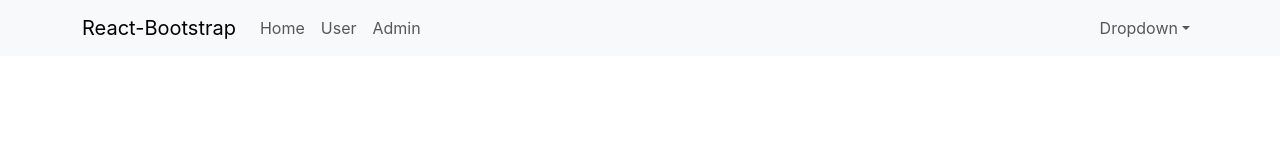
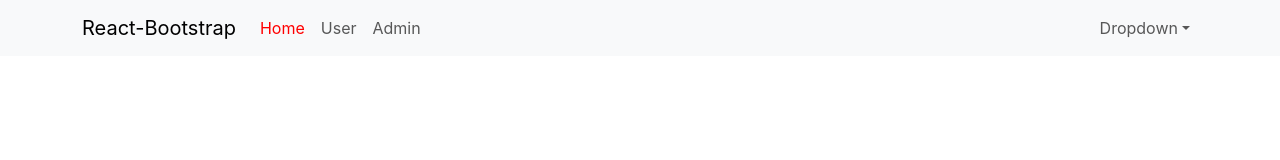
Before and after one commit to doviethung11192023/create-react-app-exam, a React (Create React App) app: page / in a window 1280 px wide. Shown: the top 160 px of the page. Built offline with nearby package versions, Linux system fonts and the light colour scheme.

Commit message:
make the color for the link

```diff
--- a/src/App.js
+++ b/src/App.js
@@ -1,18 +1,23 @@
-import logo from './logo.svg';
-import './App.scss';
-import { useDispatch, useSelector } from 'react-redux';
-import { increaseCounter, decreaseCounter } from './redux/action/counterAction';
-import Header from './component/Header/header';
-
+import logo from "./logo.svg";
+import "./App.scss";
+import { useDispatch, useSelector } from "react-redux";
+import { increaseCounter, decreaseCounter } from "./redux/action/counterAction";
+import Header from "./component/Header/header";
+import { Outlet } from "react-router-dom";
 const App = () => {
-
-
   return (
     <div className="app-container">
-      <Header />
-
+      <div className="header-container">
+        <Header />
+      </div>
+      <div className="main-container">
+        <div className="sidenav-container"></div>
+        <div className="app-content">
+          <Outlet />
+        </div>
+      </div>
     </div>
   );
-}
+};
 
 export default App;
--- a/src/App.scss
+++ b/src/App.scss
@@ -1,14 +1,14 @@
 body {
   margin: 0;
-  font-family: -apple-system, BlinkMacSystemFont, 'Segoe UI', 'Roboto', 'Oxygen',
-    'Ubuntu', 'Cantarell', 'Fira Sans', 'Droid Sans', 'Helvetica Neue',
+  font-family: -apple-system, BlinkMacSystemFont, "Segoe UI", "Roboto", "Oxygen",
+    "Ubuntu", "Cantarell", "Fira Sans", "Droid Sans", "Helvetica Neue",
     sans-serif;
   -webkit-font-smoothing: antialiased;
   -moz-osx-font-smoothing: grayscale;
 }
 
 code {
-  font-family: source-code-pro, Menlo, Monaco, Consolas, 'Courier New',
+  font-family: source-code-pro, Menlo, Monaco, Consolas, "Courier New",
     monospace;
 }
 
@@ -50,3 +50,15 @@
     transform: rotate(360deg);
   }
 }
+
+.app-container {
+  .header-container {
+    .navbar-nav {
+      .nav-link {
+        &.active {
+          color: red !important;
+        }
+      }
+    }
+  }
+}
--- a/src/component/Header/header.js
+++ b/src/component/Header/header.js
@@ -2,7 +2,7 @@
 import Nav from "react-bootstrap/Nav";
 import Navbar from "react-bootstrap/Navbar";
 import NavDropdown from "react-bootstrap/NavDropdown";
-import { Link } from "react-router-dom";
+import { NavLink, Link } from "react-router-dom";
 
 const Header = () => {
   return (
@@ -12,15 +12,15 @@
         <Navbar.Toggle aria-controls="basic-navbar-nav" />
         <Navbar.Collapse id="basic-navbar-nav">
           <Nav className="me-auto">
-            <Link to="/" end className="nav-link">
+            <NavLink to="/" end className="nav-link">
               Home
-            </Link>
-            <Link to="/user" end className="nav-link">
+            </NavLink>
+            <NavLink to="/user" end className="nav-link">
               User
-            </Link>
-            <Link to="/admin" end className="nav-link">
+            </NavLink>
+            <NavLink to="/admin" end className="nav-link">
               Admin
-            </Link>
+            </NavLink>
           </Nav>
           <Nav>
             <NavDropdown title="Dropdown" id="basic-nav-dropdown">
--- a/src/index.js
+++ b/src/index.js
@@ -1,30 +1,26 @@
-import React from 'react';
-import 'bootstrap/dist/css/bootstrap.min.css';
-import 'bootstrap/dist/js/bootstrap.bundle.min.js';
-import ReactDOM from 'react-dom/client';
-import App from './App';
-import reportWebVitals from './reportWebVitals';
-import { Provider } from 'react-redux';
-import store from './redux/store';
+import React from "react";
+import "bootstrap/dist/css/bootstrap.min.css";
+import "bootstrap/dist/js/bootstrap.bundle.min.js";
+import ReactDOM from "react-dom/client";
+import App from "./App";
+import reportWebVitals from "./reportWebVitals";
+import { Provider } from "react-redux";
+import store from "./redux/store";
 import { BrowserRouter, Routes, Route } from "react-router-dom";
-import User from './component/user/user';
-import Admin from './component/admin/admin';
+import User from "./component/user/user";
+import Admin from "./component/admin/admin";
 
-
-
-
-const root = ReactDOM.createRoot(document.getElementById('root'));
+const root = ReactDOM.createRoot(document.getElementById("root"));
 root.render(
   <Provider store={store}>
     <React.StrictMode>
       <BrowserRouter>
-
-    <Routes>
-        <Route index element={<App />} />
-        <Route path="/" element={<App />} />
-        <Route path="/user" element={<User />} />
-        <Route path="/admin" element={<Admin />} />
-      </Routes>
+        <Routes>
+          <Route path="/" element={<App />}>
+            <Route path="/user" element={<User />} />
+            <Route path="/admin" element={<Admin />} />
+          </Route>
+        </Routes>
       </BrowserRouter>
     </React.StrictMode>
   </Provider>
```
